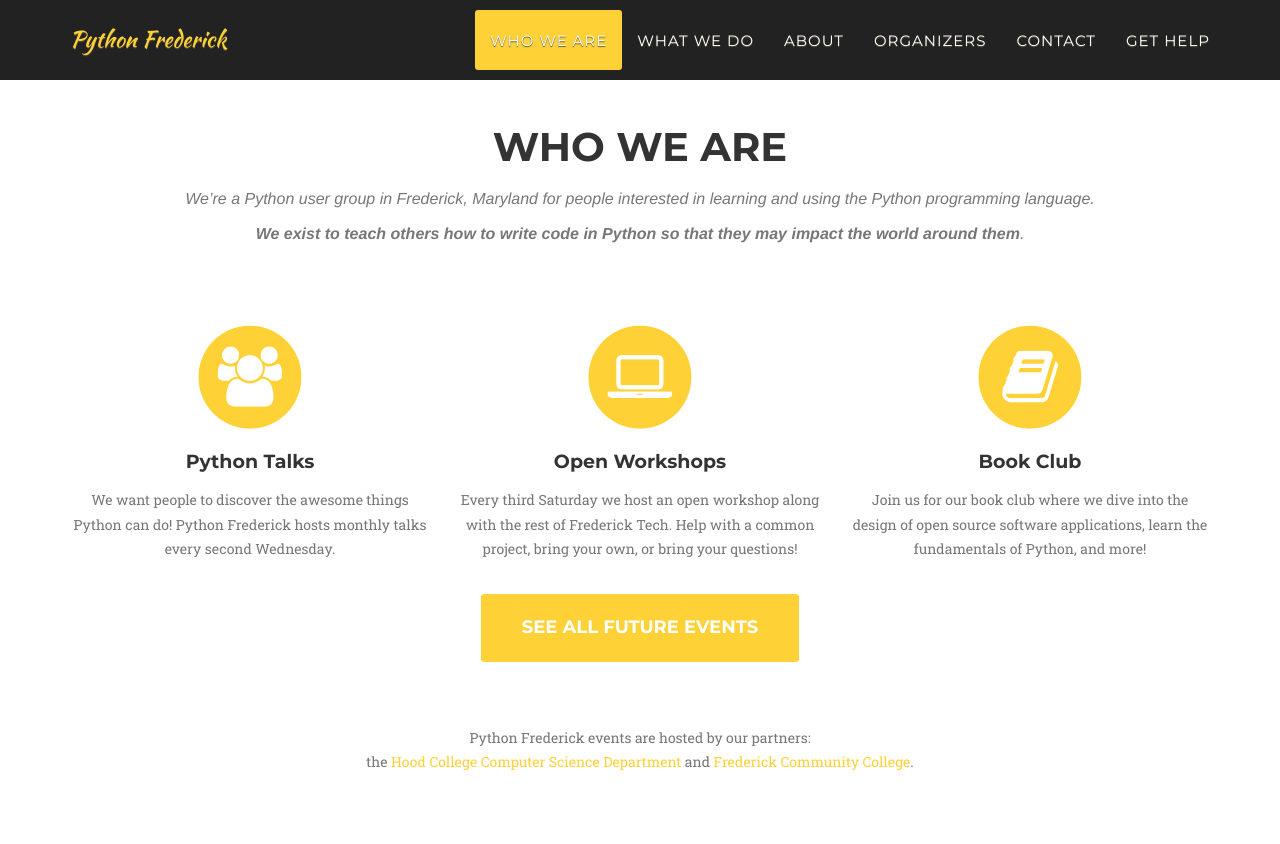
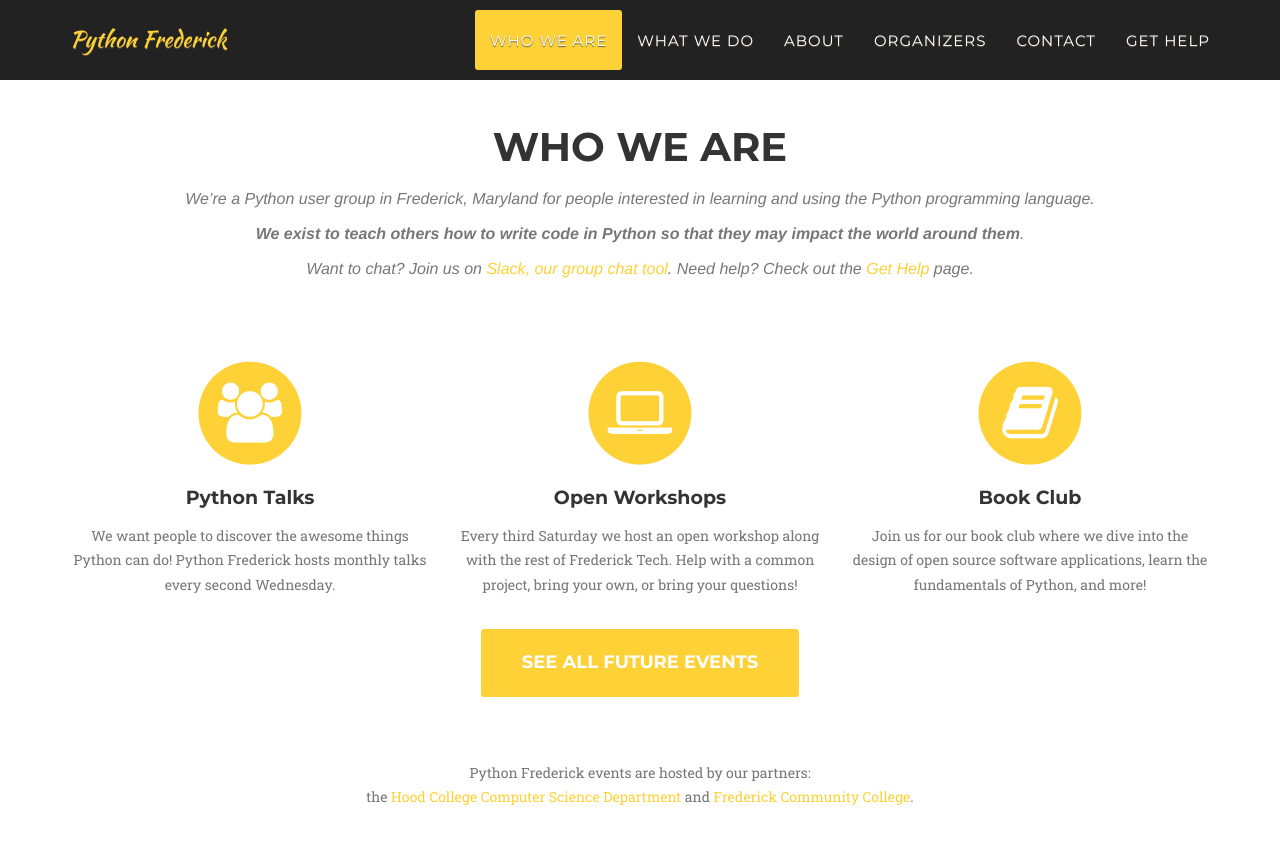
Before and after one commit to python-frederick/python-frederick.github.io, a Jekyll site: the page built from index.html, in a window 1280 px wide and 900 px high, scrolled down 783 px. Shown: the top 844 px of the window. Built offline with Jekyll 4.4.1, drawn with Linux system fonts in a browser that asks for light colours; some web fonts are replaced.

Commit message:
Add helpful links to the Who We Are section.

```diff
--- a/_includes/services.html
+++ b/_includes/services.html
@@ -10,6 +10,9 @@
                       <br>
                       <b>We exist to teach others how to write code in Python
                       so that they may impact the world around them</b>.
+                      <br>
+                      <br>
+                      Want to chat? Join us on <a href="https://fredericktechinvite.herokuapp.com/" target="_blank">Slack, our group chat tool</a>. Need help? Check out the <a href="{{ site.baseurl }}{% link get-help.html %}">Get Help</a> page.
                     </h3>
                 </div>
             </div>
```
Also changed, not shown: _config.yml (line endings or trailing spaces).
